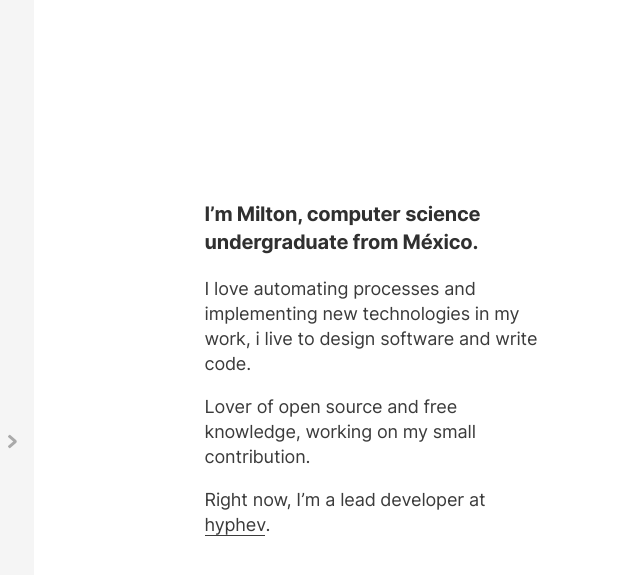
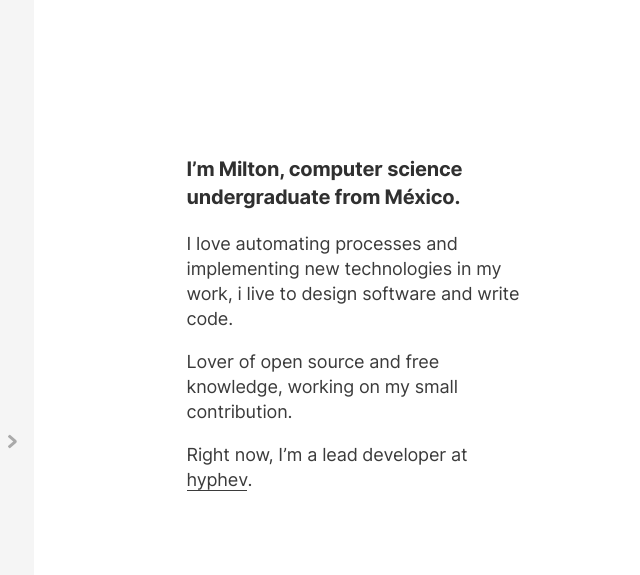
Before and after one commit to MiltonOlaf/miltonolaf.github.io, a Jekyll site: the page built from index.md, in a window 1280 px wide. Shown: the top 575 px of the page, without its empty margins (0-640 px from the left). Built offline with Jekyll 4.4.1, drawn with Linux system fonts in a browser that asks for light colours.

Commit message:
margin and padding: container

```diff
--- a/_sass/milton/_layout.scss
+++ b/_sass/milton/_layout.scss
@@ -10,13 +10,13 @@
 }
 .container {
   max-width: 22.5rem;
-  padding-top: 20vh;
-  padding-left:  1.5rem;
+  padding-top: 15vh;
+  padding-left: 1.5rem;
   padding-right: 1.5rem;
   margin-left: 0rem;
 
   @media (min-width: $large-breakpoint) {
-    margin-left: 8rem;
+    margin-left: 7rem;
   }
 }
 .post{
```
